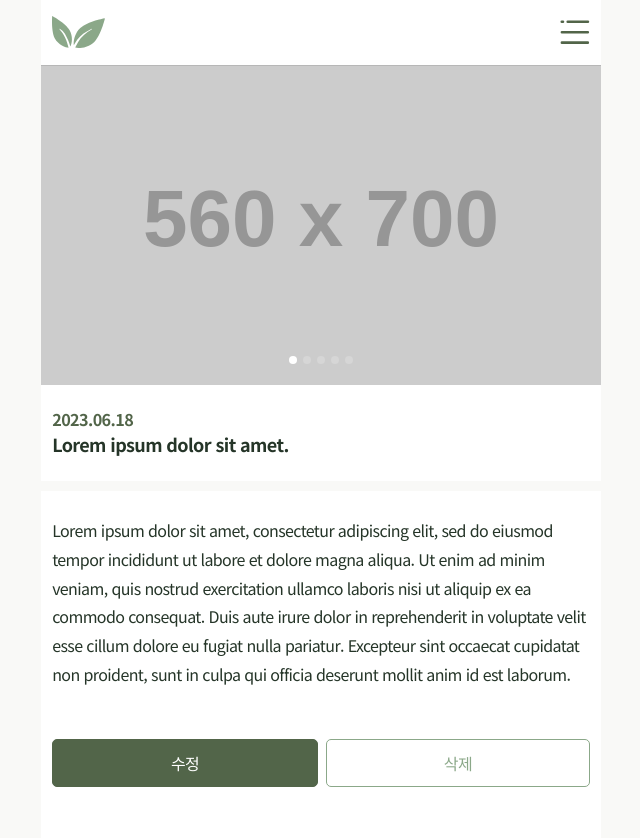
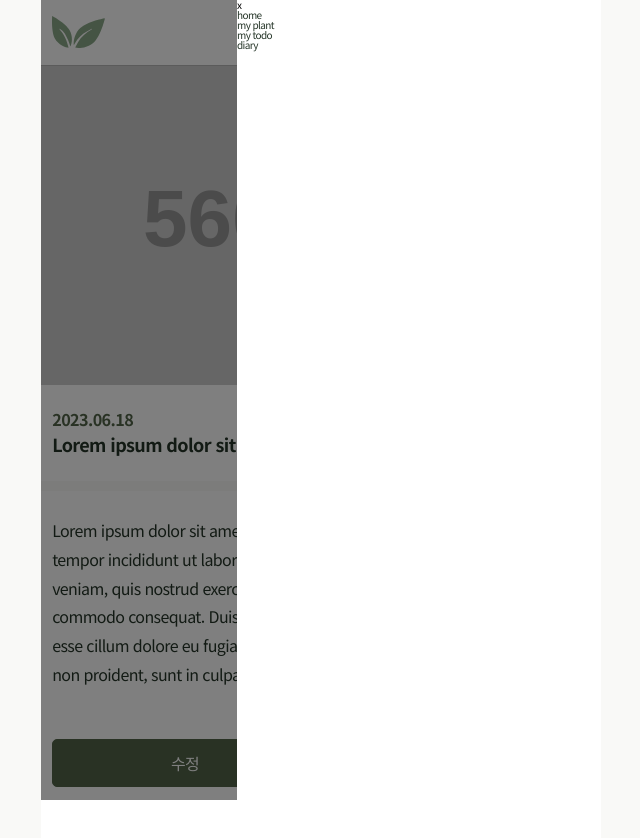
Before and after one commit to devdong9897/growgreen, a React (Create React App) app: page /diarydetail in a window 1280 px wide. Shown: the top 838 px of the page, without its empty margins (319-959 px from the left). Built offline with nearby package versions, Linux system fonts and the light colour scheme.

Commit message:
feat: 헤더 네비게이션 영역 퍼블리싱 작업 진행중

```diff
--- a/src/components/Header.js
+++ b/src/components/Header.js
@@ -2,10 +2,13 @@ import React from "react";
 import { Link } from "react-router-dom";
 
 import { Inner, HeaderWrap, HeaderInnerWrap } from "../style/Components";
+import HeaderNav from "./HeaderNav";
 
 const Header = () => {
   return (
     <>
+      {/* 버튼 클릭 시 나오는 메뉴 */}
+      <HeaderNav />
       <HeaderWrap>
         <Inner>
           <HeaderInnerWrap>
--- /dev/null
+++ b/src/components/HeaderNav.js
@@ -0,0 +1,29 @@
+import React from "react";
+import { Link } from "react-router-dom";
+import { HeaderNavWrap } from "../style/Components";
+
+const HeaderNav = () => {
+  return (
+    <HeaderNavWrap>
+      <div>
+        <button>x</button>
+        <ul>
+          <li>
+            <Link to="/">home</Link>
+          </li>
+          <li>
+            <Link to="/">my plant</Link>
+          </li>
+          <li>
+            <Link to="/">my todo</Link>
+          </li>
+          <li>
+            <Link to="/">diary</Link>
+          </li>
+        </ul>
+      </div>
+    </HeaderNavWrap>
+  );
+};
+
+export default HeaderNav;
--- a/src/style/Components.js
+++ b/src/style/Components.js
@@ -41,6 +41,26 @@ export const HeaderInnerWrap = styled.div`
       width: 30px;
       height: auto;
     }
+  }
+`;
+export const HeaderNavWrap = styled.div`
+  position: fixed;
+  top: 0;
+  left: 50%;
+  z-index: 999999;
+  transform: translateX(-50%);
+  background: rgba(0, 0, 0, 0.5);
+  width: 100%;
+  height: 100%;
+  max-width: 560px;
+  & > div {
+    position: absolute;
+    top: 0;
+    right: 0;
+    background-color: ${subColor.colorWhite};
+    width: 65%;
+    min-width: 200px;
+    height: 100%;
   }
 `;
 // TodoMainHeader
```
